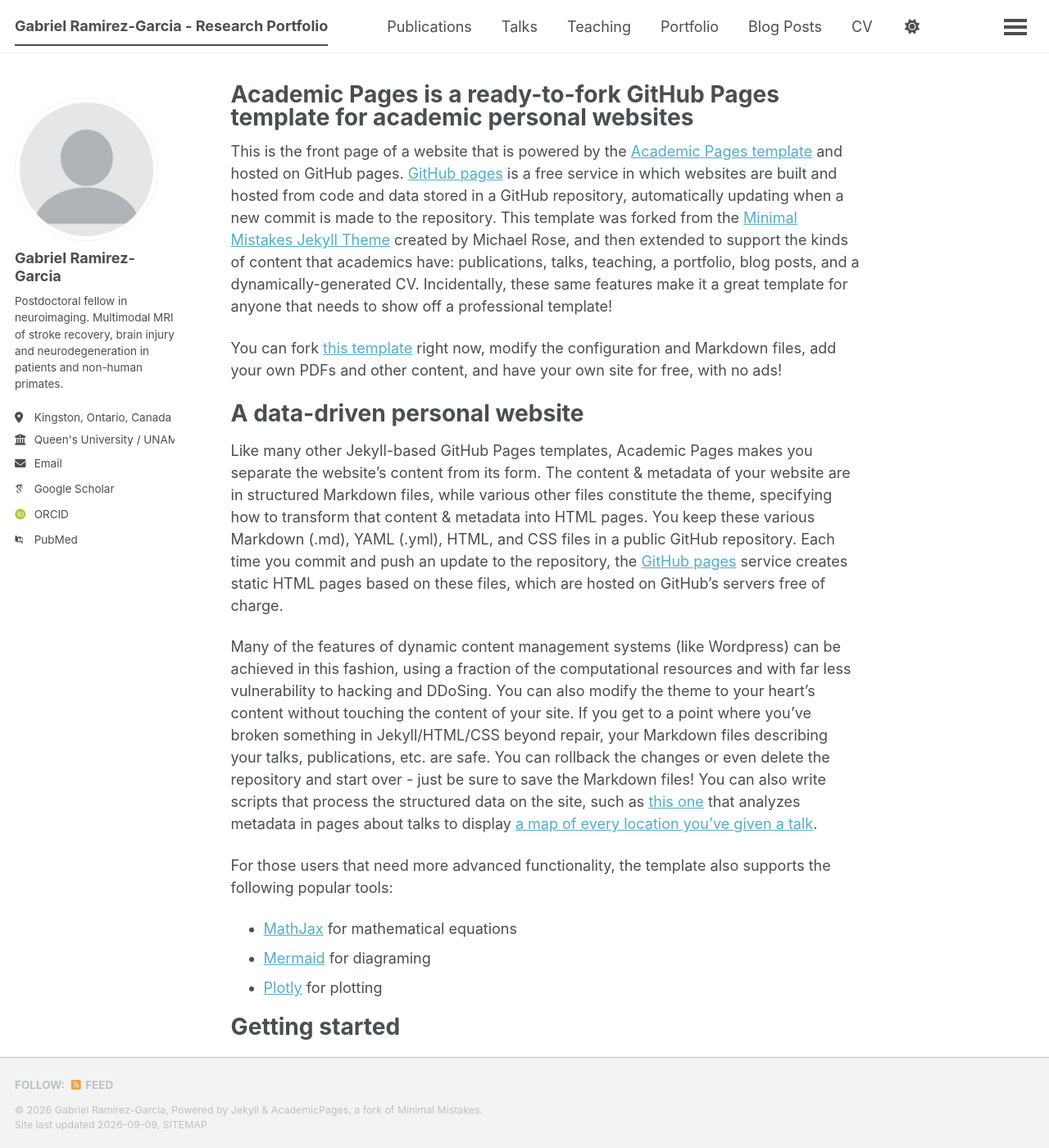
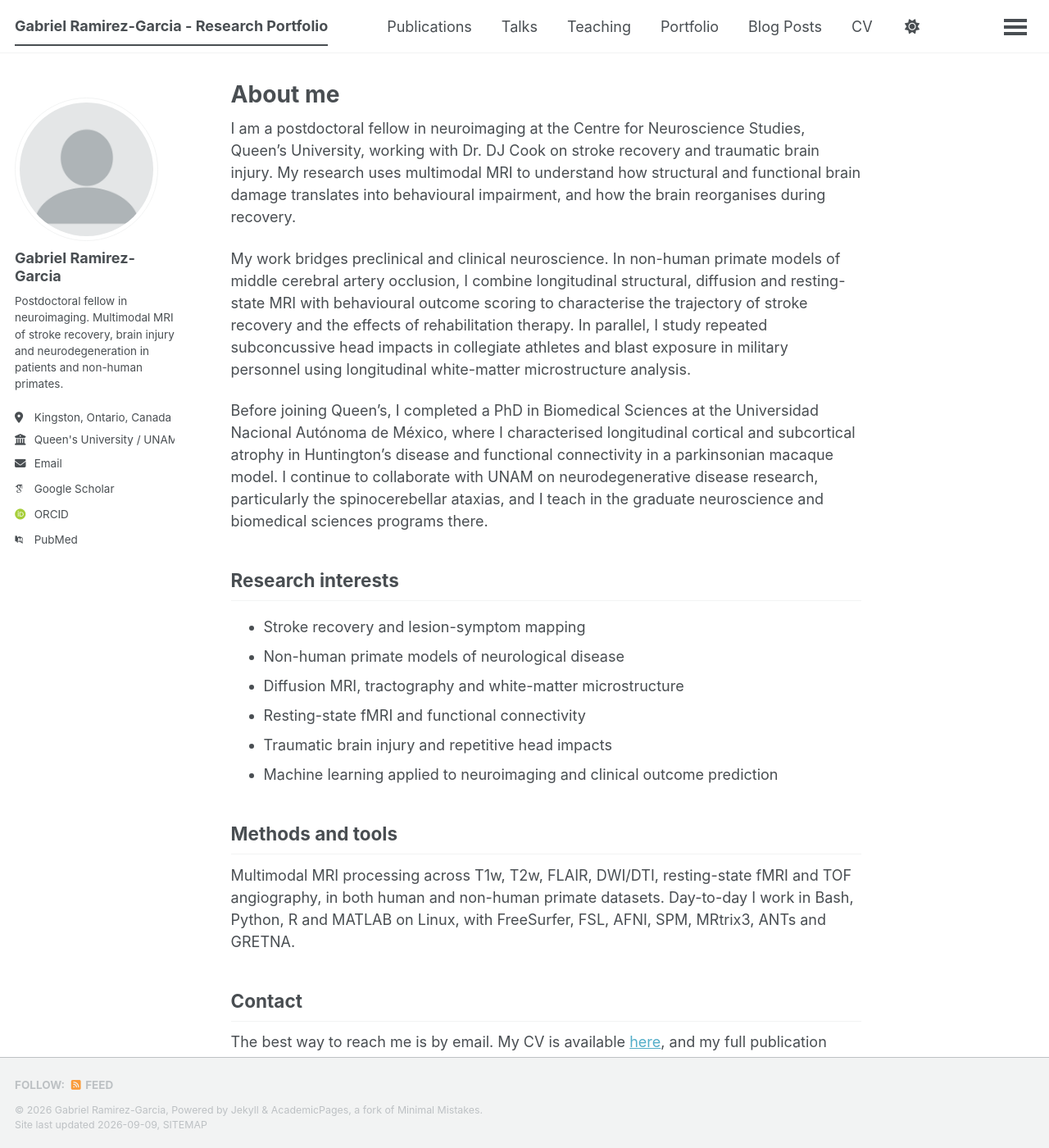
Before and after one commit to Gabbo77/Gabriel_RG.PersonalSite, a Jekyll site: the page built from _pages/about.md, in a window 1280 px wide and 1400 px high. Shown: the whole window at 82% size. Built offline with Jekyll 4.4.1, drawn with Linux system fonts in a browser that asks for light colours; some web fonts are replaced; a script bundle is joined from its source files by our own code; library files that are not in the unit come from our copies; some of the changed text lies outside the part shown.

Commit message:
Revise about page with personal details and research focus
Updated the about page to reflect personal information and research interests.

```diff
--- a/_pages/about.md
+++ b/_pages/about.md
@@ -1,56 +1,31 @@
 ---
 permalink: /
-title: "Academic Pages is a ready-to-fork GitHub Pages template for academic personal websites"
+title: "About me"
 author_profile: true
 redirect_from:
   - /about/
   - /about.html
 ---
 
-This is the front page of a website that is powered by the [Academic Pages template](https://github.com/academicpages/academicpages.github.io) and hosted on GitHub pages. [GitHub pages](https://pages.github.com) is a free service in which websites are built and hosted from code and data stored in a GitHub repository, automatically updating when a new commit is made to the repository. This template was forked from the [Minimal Mistakes Jekyll Theme](https://mmistakes.github.io/minimal-mistakes/) created by Michael Rose, and then extended to support the kinds of content that academics have: publications, talks, teaching, a portfolio, blog posts, and a dynamically-generated CV. Incidentally, these same features make it a great template for anyone that needs to show off a professional template!
+I am a postdoctoral fellow in neuroimaging at the Centre for Neuroscience Studies, Queen's University, working with Dr. DJ Cook on stroke recovery and traumatic brain injury. My research uses multimodal MRI to understand how structural and functional brain damage translates into behavioural impairment, and how the brain reorganises during recovery.
 
- You can fork [this template](https://github.com/academicpages/academicpages.github.io) right now, modify the configuration and Markdown files, add your own PDFs and other content, and have your own site for free, with no ads!
+My work bridges preclinical and clinical neuroscience. In non-human primate models of middle cerebral artery occlusion, I combine longitudinal structural, diffusion and resting-state MRI with behavioural outcome scoring to characterise the trajectory of stroke recovery and the effects of rehabilitation therapy. In parallel, I study repeated subconcussive head impacts in collegiate athletes and blast exposure in military personnel using longitudinal white-matter microstructure analysis.
 
-A data-driven personal website
-======
-Like many other Jekyll-based GitHub Pages templates, Academic Pages makes you separate the website's content from its form. The content & metadata of your website are in structured Markdown files, while various other files constitute the theme, specifying how to transform that content & metadata into HTML pages. You keep these various Markdown (.md), YAML (.yml), HTML, and CSS files in a public GitHub repository. Each time you commit and push an update to the repository, the [GitHub pages](https://pages.github.com/) service creates static HTML pages based on these files, which are hosted on GitHub's servers free of charge.
+Before joining Queen's, I completed a PhD in Biomedical Sciences at the Universidad Nacional Autónoma de México, where I characterised longitudinal cortical and subcortical atrophy in Huntington's disease and functional connectivity in a parkinsonian macaque model. I continue to collaborate with UNAM on neurodegenerative disease research, particularly the spinocerebellar ataxias, and I teach in the graduate neuroscience and biomedical sciences programs there.
 
-Many of the features of dynamic content management systems (like Wordpress) can be achieved in this fashion, using a fraction of the computational resources and with far less vulnerability to hacking and DDoSing. You can also modify the theme to your heart's content without touching the content of your site. If you get to a point where you've broken something in Jekyll/HTML/CSS beyond repair, your Markdown files describing your talks, publications, etc. are safe. You can rollback the changes or even delete the repository and start over - just be sure to save the Markdown files! You can also write scripts that process the structured data on the site, such as [this one](https://github.com/academicpages/academicpages.github.io/blob/master/talkmap.ipynb) that analyzes metadata in pages about talks to display [a map of every location you've given a talk](https://academicpages.github.io/talkmap.html).
+## Research interests
 
-For those users that need more advanced functionality, the template also supports the following popular tools:
-- [MathJax](https://www.mathjax.org/) for mathematical equations
-- [Mermaid](https://mermaid.js.org/) for diagraming
-- [Plotly](https://plotly.com/javascript/) for plotting
+- Stroke recovery and lesion-symptom mapping
+- Non-human primate models of neurological disease
+- Diffusion MRI, tractography and white-matter microstructure
+- Resting-state fMRI and functional connectivity
+- Traumatic brain injury and repetitive head impacts
+- Machine learning applied to neuroimaging and clinical outcome prediction
 
-Getting started
-======
-1. Register a GitHub account if you don't have one and confirm your e-mail (required!)
-1. Fork [this template](https://github.com/academicpages/academicpages.github.io) by clicking the "Use this template" button in the top right.
-1. Go to the repository's settings (rightmost item in the tabs that start with "Code", should be below "Unwatch"). Rename the repository "[your GitHub username].github.io", which will also be your website's URL.
-1. Set site-wide configuration and create content & metadata (see below -- also see [this set of diffs](https://archive.is/3TPas) showing what files were changed to set up [an example site](https://getorg-testacct.github.io) for a user with the username "getorg-testacct")
-1. Upload any files (like PDFs, .zip files, etc.) to the files/ directory. They will appear at https://[your GitHub username].github.io/files/example.pdf.
-1. Check status by going to the repository settings, in the "GitHub pages" section
+## Methods and tools
 
-Site-wide configuration
-------
-The main configuration file for the site is in the base directory in [_config.yml](https://github.com/academicpages/academicpages.github.io/blob/master/_config.yml), which defines the content in the sidebars and other site-wide features. You will need to replace the default variables with ones about yourself and your site's github repository. The configuration file for the top menu is in [_data/navigation.yml](https://github.com/academicpages/academicpages.github.io/blob/master/_data/navigation.yml). For example, if you don't have a portfolio or blog posts, you can remove those items from that navigation.yml file to remove them from the header.
+Multimodal MRI processing across T1w, T2w, FLAIR, DWI/DTI, resting-state fMRI and TOF angiography, in both human and non-human primate datasets. Day-to-day I work in Bash, Python, R and MATLAB on Linux, with FreeSurfer, FSL, AFNI, SPM, MRtrix3, ANTs and GRETNA.
 
-Create content & metadata
-------
-For site content, there is one Markdown file for each type of content, which are stored in directories like _publications, _talks, _posts, _teaching, or _pages. For example, each talk is a Markdown file in the [_talks directory](https://github.com/academicpages/academicpages.github.io/tree/master/_talks). At the top of each Markdown file is structured data in YAML about the talk, which the theme will parse to do lots of cool stuff. The same structured data about a talk is used to generate the list of talks on the [Talks page](https://academicpages.github.io/talks), each [individual page](https://academicpages.github.io/talks/2012-03-01-talk-1) for specific talks, the talks section for the [CV page](https://academicpages.github.io/cv), and the [map of places you've given a talk](https://academicpages.github.io/talkmap.html) (if you run this [python file](https://github.com/academicpages/academicpages.github.io/blob/master/talkmap.py) or [Jupyter notebook](https://github.com/academicpages/academicpages.github.io/blob/master/talkmap.ipynb), which creates the HTML for the map based on the contents of the _talks directory).
+## Contact
 
-**Markdown generator**
-
-The repository includes [a set of Jupyter notebooks](https://github.com/academicpages/academicpages.github.io/tree/master/markdown_generator
-) that converts a CSV containing structured data about talks or presentations into individual Markdown files that will be properly formatted for the Academic Pages template. The sample CSVs in that directory are the ones I used to create my own personal website at stuartgeiger.com. My usual workflow is that I keep a spreadsheet of my publications and talks, then run the code in these notebooks to generate the Markdown files, then commit and push them to the GitHub repository.
-
-How to edit your site's GitHub repository
-------
-Many people use a git client to create files on their local computer and then push them to GitHub's servers. If you are not familiar with git, you can directly edit these configuration and Markdown files directly in the github.com interface. Navigate to a file (like [this one](https://github.com/academicpages/academicpages.github.io/blob/master/_talks/2012-03-01-talk-1.md) and click the pencil icon in the top right of the content preview (to the right of the "Raw | Blame | History" buttons). You can delete a file by clicking the trashcan icon to the right of the pencil icon. You can also create new files or upload files by navigating to a directory and clicking the "Create new file" or "Upload files" buttons.
-
-Example: editing a Markdown file for a talk
-![Editing a Markdown file for a talk](/images/editing-talk.png)
-
-For more info
-------
-More info about configuring Academic Pages can be found in [the guide](https://academicpages.github.io/markdown/), the [growing wiki](https://github.com/academicpages/academicpages.github.io/wiki), and you can always [ask a question on GitHub](https://github.com/academicpages/academicpages.github.io/discussions). The [guides for the Minimal Mistakes theme](https://mmistakes.github.io/minimal-mistakes/docs/configuration/) (which this theme was forked from) might also be helpful.
+The best way to reach me is by email. My CV is available [here](/cv/), and my full publication record is on [Google Scholar](https://scholar.google.com/citations?user=95xkUm0AAAAJ&hl=en).
```
